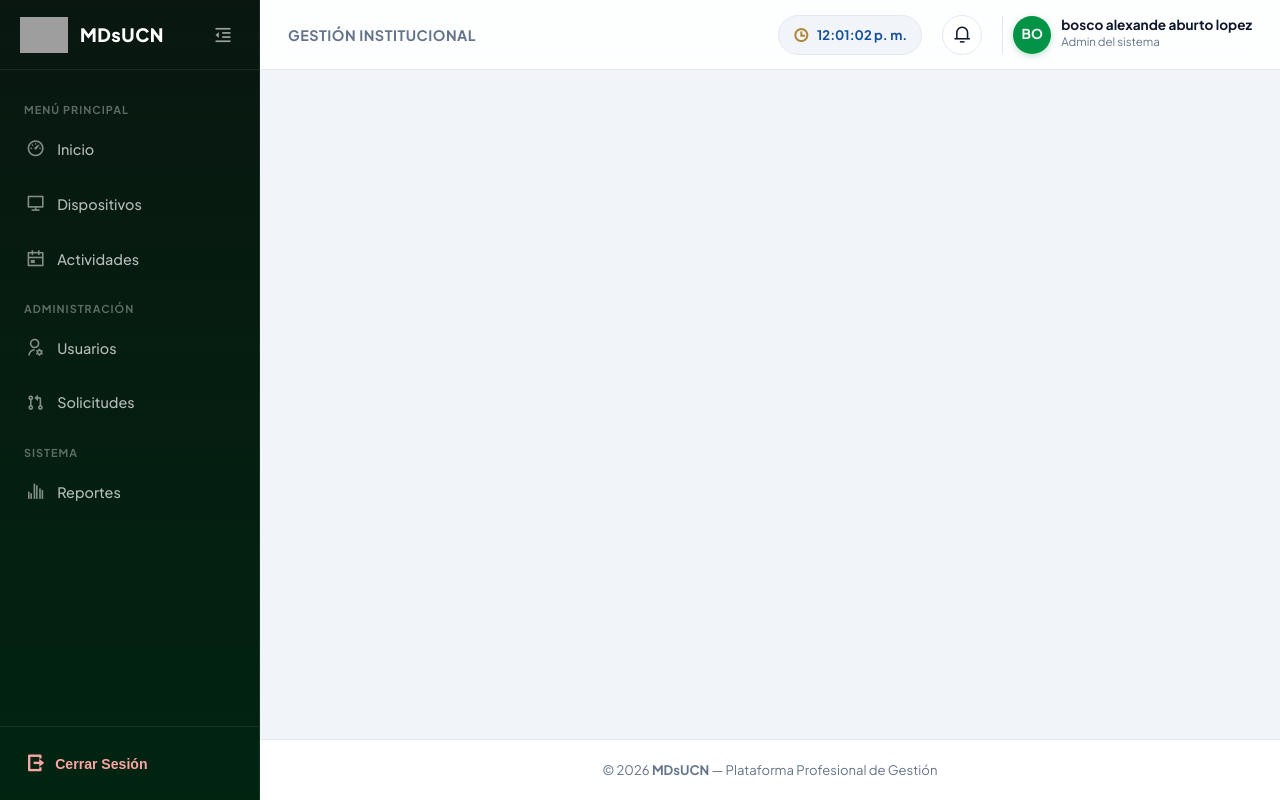
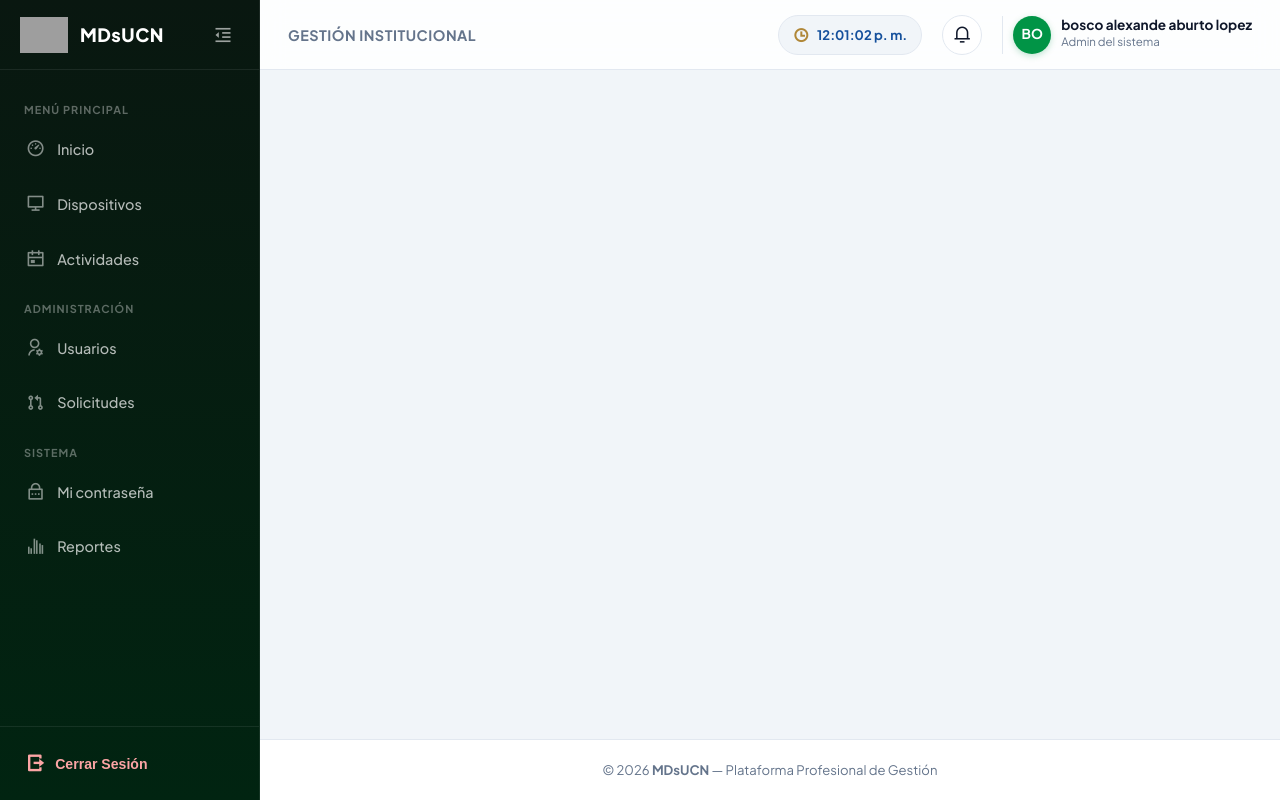
Before and after one commit to bosco1829/MDsUCN1, a Django app: page /dashboard/ in a window 1280 px wide. Run offline with Django 5.2, Linux system fonts and the light colour scheme; a user stored in the database is signed in; data comes from the database, SQL or seed files in the repository; grey boxes are pictures that could not be loaded.

Commit message:
Integrar cambio de contraseñas en appOne/templates/appOne/dashboard.html

```diff
--- a/appOne/templates/appOne/dashboard.html
+++ b/appOne/templates/appOne/dashboard.html
@@ -80,6 +80,12 @@
         {% endif %}
 
         <div class="nav-section-title">SISTEMA</div>
+
+        <a href="{% url 'cambiar_mi_contrasena' %}"
+          class="nav-item {% if request.resolver_match.url_name == 'cambiar_mi_contrasena' %}active{% endif %}">
+          <i class="ri-lock-password-line"></i>
+          <span>Mi contraseña</span>
+        </a>
 
         <a href="{% url 'reportes' %}"
           class="nav-item {% if request.resolver_match.url_name == 'reportes' %}active{% endif %}">
```
